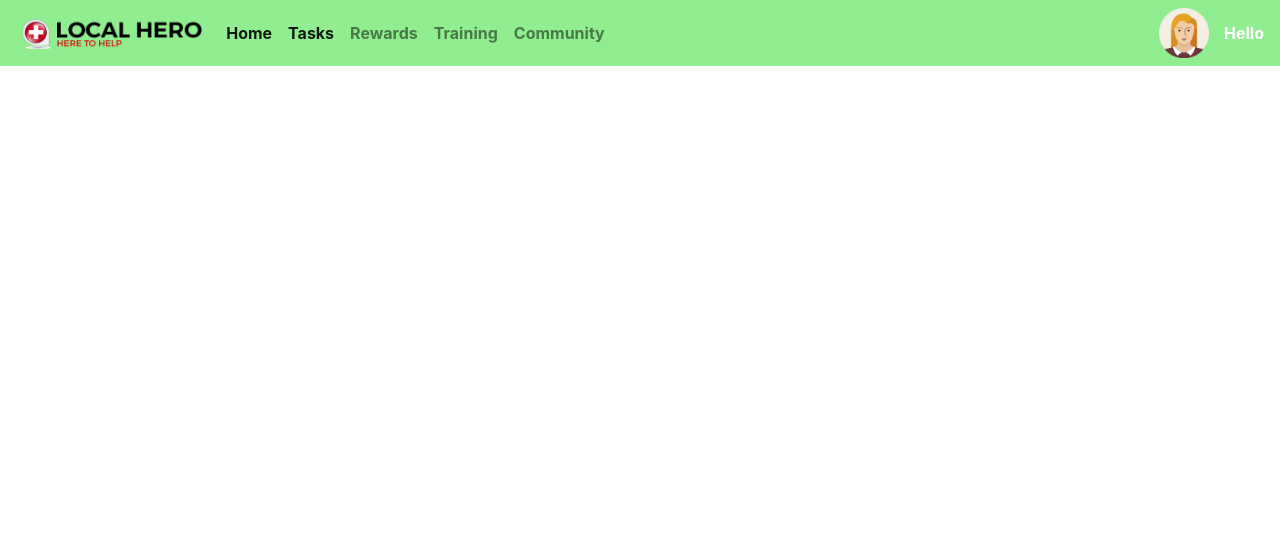
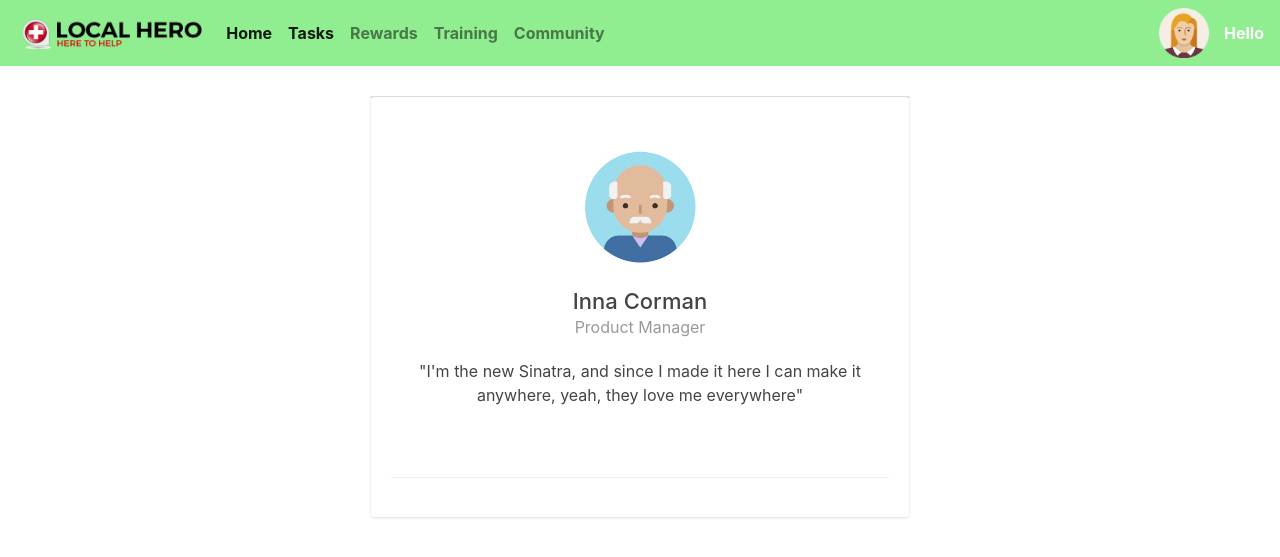
Before and after one commit to Ruijan/volunteering_platform, a Flask app: page /choose_volunteer in a window 1280 px wide. Shown: the top 557 px of the page. Run offline with Flask 2, Linux system fonts and the light colour scheme; parts of the project's set-up code (start-up, migrations or seed data) failed here and were passed over; some libraries are stand-ins or nearby versions.

Commit message:
add rotating card

```diff
--- /dev/null
+++ b/static/styles/rotating-card.css
@@ -0,0 +1,321 @@
+/* body {
+	margin-top: 60px;
+	font-size: 14px;
+	font-family: "Helvetica Nueue",Arial,Verdana,sans-serif;
+	background-color: #E5E9ED;
+} */
+.btn:hover,
+.btn:focus,
+.btn:active{
+    outline: 0 !important;
+}
+/* entire container, keeps perspective */
+.card-container {
+	  -webkit-perspective: 800px;
+   -moz-perspective: 800px;
+     -o-perspective: 800px;
+        perspective: 800px;
+        margin-bottom: 30px;
+
+        margin-top: 30px;
+}
+/* flip the pane when hovered */
+.card-container:not(.manual-flip):hover .card,
+.card-container.hover.manual-flip .card{
+	-webkit-transform: rotateY( 180deg );
+-moz-transform: rotateY( 180deg );
+ -o-transform: rotateY( 180deg );
+    transform: rotateY( 180deg );
+}
+
+
+.card-container.static:hover .card,
+.card-container.static.hover .card {
+	-webkit-transform: none;
+-moz-transform: none;
+ -o-transform: none;
+    transform: none;
+}
+/* flip speed goes here */
+.card {
+	 -webkit-transition: -webkit-transform .5s;
+   -moz-transition: -moz-transform .5s;
+     -o-transition: -o-transform .5s;
+        transition: transform .5s;
+-webkit-transform-style: preserve-3d;
+   -moz-transform-style: preserve-3d;
+     -o-transform-style: preserve-3d;
+        transform-style: preserve-3d;
+	position: relative;
+}
+
+/* hide back of pane during swap */
+.front, .back {
+	-webkit-backface-visibility: hidden;
+   -moz-backface-visibility: hidden;
+     -o-backface-visibility: hidden;
+        backface-visibility: hidden;
+	position: absolute;
+	top: 0;
+	left: 0;
+	background-color: #FFF;
+    box-shadow: 0 1px 3px 0 rgba(0, 0, 0, 0.14);
+}
+
+/* front pane, placed above back */
+.front {
+	z-index: 2;
+}
+
+/* back, initially hidden pane */
+.back {
+		-webkit-transform: rotateY( 180deg );
+   -moz-transform: rotateY( 180deg );
+     -o-transform: rotateY( 180deg );
+        transform: rotateY( 180deg );
+        z-index: 3;
+}
+
+.back .btn-simple{
+    position: absolute;
+    left: 0;
+    bottom: 4px;
+}
+/*        Style       */
+
+
+.card{
+    background: none repeat scroll 0 0 #FFFFFF;
+    border-radius: 4px;
+    color: #444444;
+}
+.card-container, .front, .back {
+	width: 100%;
+	height: 420px;
+	border-radius: 4px;
+}
+.card .cover{
+    height: 105px;
+    overflow: hidden;
+    border-radius: 4px 4px 0 0;
+}
+.card .cover img{
+    width: 100%;
+}
+.card .user{
+    border-radius: 50%;
+    display: block;
+    height: 120px;
+    margin: -55px auto 0;
+    overflow: hidden;
+    width: 120px;
+}
+.card .user img{
+    background: none repeat scroll 0 0 #FFFFFF;
+    border: 4px solid #FFFFFF;
+    width: 100%;
+}
+
+.card .content{
+    background-color: rgba(0, 0, 0, 0);
+    box-shadow: none;
+    padding: 10px 20px 20px;
+}
+.card .content .main {
+    min-height: 160px;
+}
+.card .back .content .main {
+    height: 215px;
+}
+.card .name {
+    font-size: 22px;
+    line-height: 28px;
+    margin: 10px 0 0;
+    text-align: center;
+    text-transform: capitalize;
+}
+.card h5{
+    margin: 5px 0;
+    font-weight: 400;
+    line-height: 20px;
+}
+.card .profession{
+    color: #999999;
+    text-align: center;
+    margin-bottom: 20px;
+}
+.card .footer {
+    border-top: 1px solid #EEEEEE;
+    color: #999999;
+    margin: 30px 0 0;
+    padding: 10px 0 0;
+    text-align: center;
+}
+.card .footer .social-links{
+    font-size: 18px;
+}
+.card .footer .social-links a{
+    margin: 0 7px;
+}
+.card .footer .btn-simple{
+    margin-top: -6px;
+}
+.card .header {
+    padding: 15px 20px;
+    height: 90px;
+}
+.card .motto{
+    border-bottom: 1px solid #EEEEEE;
+    color: #999999;
+    font-size: 14px;
+    font-weight: 400;
+    padding-bottom: 10px;
+    text-align: center;
+}
+
+.card .stats-container{
+	width: 100%;
+	margin-top: 50px;
+}
+.card .stats{
+	display: block;
+	float: left;
+	width: 33.333333%;
+	text-align: center;
+}
+
+.card .stats:first-child{
+	border-right: 1px solid #EEEEEE;
+}
+.card .stats:last-child{
+	border-left: 1px solid #EEEEEE;
+}
+.card .stats h4{
+	font-weight: 300;
+	margin-bottom: 5px;
+}
+.card .stats p{
+	color: #777777;
+}
+/*      Just for presentation        */
+
+.title{
+    color: #506A85;
+    text-align: center;
+    font-weight: 300;
+    font-size: 44px;
+    margin-bottom: 90px;
+    line-height: 90%;
+}
+.title small{
+    font-size: 17px;
+    color: #999;
+    text-transform: uppercase;
+    margin: 0;
+}
+.space-30{
+	height: 30px;
+	display: block;
+}
+.space-50{
+    height: 50px;
+    display: block;
+}
+.space-200{
+    height: 200px;
+    display: block;
+}
+.white-board{
+    background-color: #FFFFFF;
+    min-height: 200px;
+    padding: 60px 60px 20px;
+}
+.ct-heart{
+    color: #F74933;
+}
+
+ pre.prettyprint{
+    background-color: #ffffff;
+    border: 1px solid #999;
+    margin-top: 20px;
+    padding: 20px;
+    text-align: left;
+}
+.atv, .str{
+    color: #05AE0E;
+}
+.tag, .pln, .kwd{
+     color: #3472F7;
+}
+.atn{
+  color: #2C93FF;
+}
+.pln{
+   color: #333;
+}
+.com{
+    color: #999;
+}
+
+.btn-simple{
+    opacity: .8;
+    color: #666666;
+    background-color: transparent;
+}
+
+.btn-simple:hover,
+.btn-simple:focus{
+    background-color: transparent;
+    box-shadow: none;
+    opacity: 1;
+}
+.btn-simple i{
+    font-size: 16px;
+}
+
+.navbar-brand-logo{
+    padding: 0;
+}
+.navbar-brand-logo .logo{
+    border: 1px solid #333333;
+    border-radius: 50%;
+    float: left;
+    overflow: hidden;
+    width: 60px;
+}
+.navbar .navbar-brand-logo .brand{
+    color: #FFFFFF;
+    float: left;
+    font-size: 18px;
+    font-weight: 400;
+    line-height: 20px;
+    margin-left: 10px;
+    margin-top: 10px;
+    width: 60px;
+}
+.navbar-default .navbar-brand-logo .brand{
+    color: #555;
+}
+
+
+/*       Fix bug for IE      */
+
+@media screen and (-ms-high-contrast: active), (-ms-high-contrast: none) {
+    .front, .back{
+        -ms-backface-visibility: visible;
+        backface-visibility: visible;
+    }
+
+    .back {
+        visibility: hidden;
+        -ms-transition: all 0.2s cubic-bezier(.92,.01,.83,.67);
+    }
+    .front{
+        z-index: 4;
+    }
+    .card-container:not(.manual-flip):hover .back,
+    .card-container.manual-flip.hover .back{
+        z-index: 5;
+        visibility: visible;
+    }
+}
--- a/templates/choose_volunteer.html
+++ b/templates/choose_volunteer.html
@@ -1,5 +1,6 @@
 <!DOCTYPE html>
 <html lang="en">
+
 <head>
     <title>Login</title>
     <meta charset="UTF-8">
@@ -9,38 +10,49 @@
     <link rel="icon" type="image/png" href="{{ url_for('static',filename='images/icons/favicon.ico') }}">
     <!--===============================================================================================-->
     <link rel="stylesheet" type="text/css" href="../static/vendor/bootstrap/css/bootstrap.min.css">
-    <link rel="stylesheet" type="text/css" href="{{ url_for('static',filename='vendor/bootstrap/css/bootstrap.min.css') }}">
+    <link rel="stylesheet" type="text/css"
+        href="{{ url_for('static',filename='vendor/bootstrap/css/bootstrap.min.css') }}">
     <!--===============================================================================================-->
     <link rel="stylesheet" type="text/css" href="../static/fonts/font-awesome-4.7.0/css/font-awesome.min.css">
-    <link rel="stylesheet" type="text/css" href="{{ url_for('static',filename='fonts/font-awesome-4.7.0/css/font-awesome.min.css') }}">
+    <link rel="stylesheet" type="text/css"
+        href="{{ url_for('static',filename='fonts/font-awesome-4.7.0/css/font-awesome.min.css') }}">
     <!--===============================================================================================-->
     <link rel="stylesheet" type="text/css" href="../static/fonts/iconic/css/material-design-iconic-font.min.css">
-    <link rel="stylesheet" type="text/css" href="{{ url_for('static',filename='fonts/iconic/css/material-design-iconic-font.min.css') }}">
+    <link rel="stylesheet" type="text/css"
+        href="{{ url_for('static',filename='fonts/iconic/css/material-design-iconic-font.min.css') }}">
     <!--===============================================================================================-->
     <link rel="stylesheet" type="text/css" href="../static/vendor/animate/animate.css">
     <link rel="stylesheet" type="text/css" href="{{ url_for('static',filename='vendor/animate/animate.css') }}">
     <!--===============================================================================================-->
     <link rel="stylesheet" type="text/css" href="../static/vendor/css-hamburgers/hamburgers.min.css">
-    <link rel="stylesheet" type="text/css" href="{{ url_for('static',filename='vendor/css-hamburgers/hamburgers.min.css') }}">
+    <link rel="stylesheet" type="text/css"
+        href="{{ url_for('static',filename='vendor/css-hamburgers/hamburgers.min.css') }}">
     <!--===============================================================================================-->
     <link rel="stylesheet" type="text/css" href="../static/vendor/animsition/css/animsition.min.css">
-    <link rel="stylesheet" type="text/css" href="{{ url_for('static',filename='vendor/animsition/css/animsition.min.css') }}">
+    <link rel="stylesheet" type="text/css"
+        href="{{ url_for('static',filename='vendor/animsition/css/animsition.min.css') }}">
     <!--===============================================================================================-->
     <link rel="stylesheet" type="text/css" href="../static/vendor/select2/select2.min.css">
     <link rel="stylesheet" type="text/css" href="{{ url_for('static',filename='vendor/select2/select2.min.css') }}">
     <!--===============================================================================================-->
     <link rel="stylesheet" type="text/css" href="../static/vendor/daterangepicker/daterangepicker.css">
-    <link rel="stylesheet" type="text/css" href="{{ url_for('static',filename='vendor/daterangepicker/daterangepicker.css') }}">
+    <link rel="stylesheet" type="text/css"
+        href="{{ url_for('static',filename='vendor/daterangepicker/daterangepicker.css') }}">
     <!--===============================================================================================-->
     <link rel="stylesheet" type="text/css" href="../static/styles/dashboard.css">
     <link rel="stylesheet" type="text/css" href="{{ url_for('static',filename='styles/dashboard.css') }}">
     <!--===============================================================================================-->
+
+    <link rel="stylesheet" type="text/css" href='../static/styles/rotating-card.css'/>
+    <link rel="stylesheet" type="text/css" href="{{ url_for('static',filename='styles/rotating-card.css') }}">
 </head>
 
 <body>
     <nav class="navbar navbar-expand-lg navbar-light " style="background-color: lightgreen; color: white;">
-        <a class="navbar-brand" href="#"><img src="{{ url_for('static',filename='images/LH6.png') }}" height="30" alt=""></a>
-        <button class="navbar-toggler" type="button" data-toggle="collapse" data-target="#navbarSupportedContent" aria-controls="navbarSupportedContent" aria-expanded="false" aria-label="Toggle navigation">
+        <a class="navbar-brand" href="#"><img src="{{ url_for('static',filename='images/LH6.png') }}" height="30"
+                alt=""></a>
+        <button class="navbar-toggler" type="button" data-toggle="collapse" data-target="#navbarSupportedContent"
+            aria-controls="navbarSupportedContent" aria-expanded="false" aria-label="Toggle navigation">
             <span class="navbar-toggler-icon"></span>
         </button>
 
@@ -66,7 +78,8 @@
 
                 <ul class="navbar-nav mr-auto">
                     <li class="nav-item dropdown" style="margin-right: 15px;">
-                        <a href="#" id="navbarDropdown" role="button" data-toggle="dropdown" aria-haspopup="true"> <img src="{{ url_for('static',filename='images/user.png') }}" height="50"></a>
+                        <a href="#" id="navbarDropdown" role="button" data-toggle="dropdown" aria-haspopup="true"> <img
+                                src="{{ url_for('static',filename='images/user.png') }}" height="50"></a>
                         <div class="dropdown-menu" aria-labelledby="navbarDropdown">
                             <a class="dropdown-item" href="#" onclick="disconnect();">Log out</a>
                         </div>
@@ -77,28 +90,132 @@
         </div>
     </nav>
 
+    <div class="container">
+
+
     <div class="row">
         <div class="col-md-3">
         </div>
         <div class="col-md-6">
+
+
+            <div class="card-container">
+                <div class="card">
+                    <div class="front">
+                        <div class="cover">
+                            <!-- <img src="{{ url_for('static',filename='images/LH8.jpg') }}" width="50%"> -->
+                        </div>
+                        <div class="user">
+                            <img src="{{ url_for('static',filename='images/grandpa.png') }}" width="50%">
+                        </div>
+                        <div class="content">
+                            <div class="main">
+                                <h3 class="name">Inna Corman</h3>
+                                <p class="profession">Product Manager</p>
+
+                                <p class="text-center">"I'm the new Sinatra, and since I made it here I can make it
+                                    anywhere, yeah, they love me everywhere"</p>
+                            </div>
+                            <div class="footer">
+                                <!-- <div class="rating">
+                                    <i class="fa fa-mail-forward"></i> Auto Rotation
+                                </div> -->
+                            </div>
+                        </div>
+                    </div> <!-- end front panel -->
+                    <div class="back">
+                        <div class="header">
+                            <h5 class="motto">"To be or not to be, this is my awesome motto!"</h5>
+                        </div>
+                        <div class="content">
+                            <div class="main">
+                                <h4 class="text-center">Job Description</h4>
+                                <p class="text-center">Web design, Adobe Photoshop, HTML5, CSS3, Corel and many
+                                    others...</p>
+
+                                <div class="stats-container">
+                                    <div class="stats">
+                                        <h4>235</h4>
+                                        <p>
+                                            Followers
+                                        </p>
+                                    </div>
+                                    <div class="stats">
+                                        <h4>114</h4>
+                                        <p>
+                                            Following
+                                        </p>
+                                    </div>
+                                    <div class="stats">
+                                        <h4>35</h4>
+                                        <p>
+                                            Projects
+                                        </p>
+                                    </div>
+                                </div>
+
+                            </div>
+                        </div>
+                        <div class="footer">
+                            <div class="social-links text-center">
+                                <a href="https://creative-tim.com" class="facebook"><i
+                                        class="fa fa-facebook fa-fw"></i></a>
+                                <a href="https://creative-tim.com" class="google"><i
+                                        class="fa fa-google-plus fa-fw"></i></a>
+                                <a href="https://creative-tim.com" class="twitter"><i
+                                        class="fa fa-twitter fa-fw"></i></a>
+                            </div>
+                        </div>
+                    </div> <!-- end back panel -->
+                </div> <!-- end card -->
+            </div>
 
         </div>
         <div class="col-md-3">
         </div>
     </div>
 
+</div>
 
 
 
 
-    <div id="dropDownSelect1"></div>
+    <!-- <script src="js/jquery-1.10.2.js" type="text/javascript"></script> -->
+    <script type="text/javascript">
+        $().ready(function () {
+            $('[rel="tooltip"]').tooltip();
+
+            $('a.scroll-down').click(function (e) {
+                e.preventDefault();
+                scroll_target = $(this).data('href');
+                $('html, body').animate({
+                    scrollTop: $(scroll_target).offset().top - 60
+                }, 1000);
+            });
+
+        });
+
+        function rotateCard(btn) {
+            var $card = $(btn).closest('.card-container');
+            console.log($card);
+            if ($card.hasClass('hover')) {
+                $card.removeClass('hover');
+            } else {
+                $card.addClass('hover');
+            }
+        }
+
+
+    </script>
+
 
     <!--===============================================================================================-->
     <script src="../static/vendor/jquery/jquery-3.2.1.min.js"></script>
     <script type="text/javascript" src="{{ url_for('static',filename='vendor/jquery/jquery-3.2.1.min.js')}}"></script>
     <!--===============================================================================================-->
     <script src="../static/vendor/animsition/js/animsition.min.js"></script>
-    <script type="text/javascript" src="{{ url_for('static',filename='vendor/animsition/js/animsition.min.js')}}"></script>
+    <script type="text/javascript"
+        src="{{ url_for('static',filename='vendor/animsition/js/animsition.min.js')}}"></script>
     <!--===============================================================================================-->
     <script src="../static/vendor/bootstrap/js/popper.js"></script>
     <script src="../static/vendor/bootstrap/js/bootstrap.min.js"></script>
@@ -110,13 +227,18 @@
     <!--===============================================================================================-->
     <script src="../static/vendor/daterangepicker/moment.min.js"></script>
     <script src="../static/vendor/daterangepicker/daterangepicker.js"></script>
-    <script type="text/javascript" src="{{ url_for('static',filename='vendor/daterangepicker/moment.min.js')}}"></script>
-    <script type="text/javascript" src="{{ url_for('static',filename='vendor/daterangepicker/daterangepicker.js')}}"></script>
+    <script type="text/javascript"
+        src="{{ url_for('static',filename='vendor/daterangepicker/moment.min.js')}}"></script>
+    <script type="text/javascript"
+        src="{{ url_for('static',filename='vendor/daterangepicker/daterangepicker.js')}}"></script>
     <!--===============================================================================================-->
     <script src="../static/vendor/countdowntime/countdowntime.js"></script>
-    <script type="text/javascript" src="{{ url_for('static',filename='vendor/countdowntime/countdowntime.js')}}"></script>
+    <script type="text/javascript"
+        src="{{ url_for('static',filename='vendor/countdowntime/countdowntime.js')}}"></script>
     <!--===============================================================================================-->
     <script src="../static/js/dashboard.js"></script>
     <script type="text/javascript" src="{{ url_for('static',filename='js/dashboard.js')}}"></script>
 
-</body></html>
+</body>
+
+</html>
```
Also changed, not shown: static/images/LH8.jpg (added).
